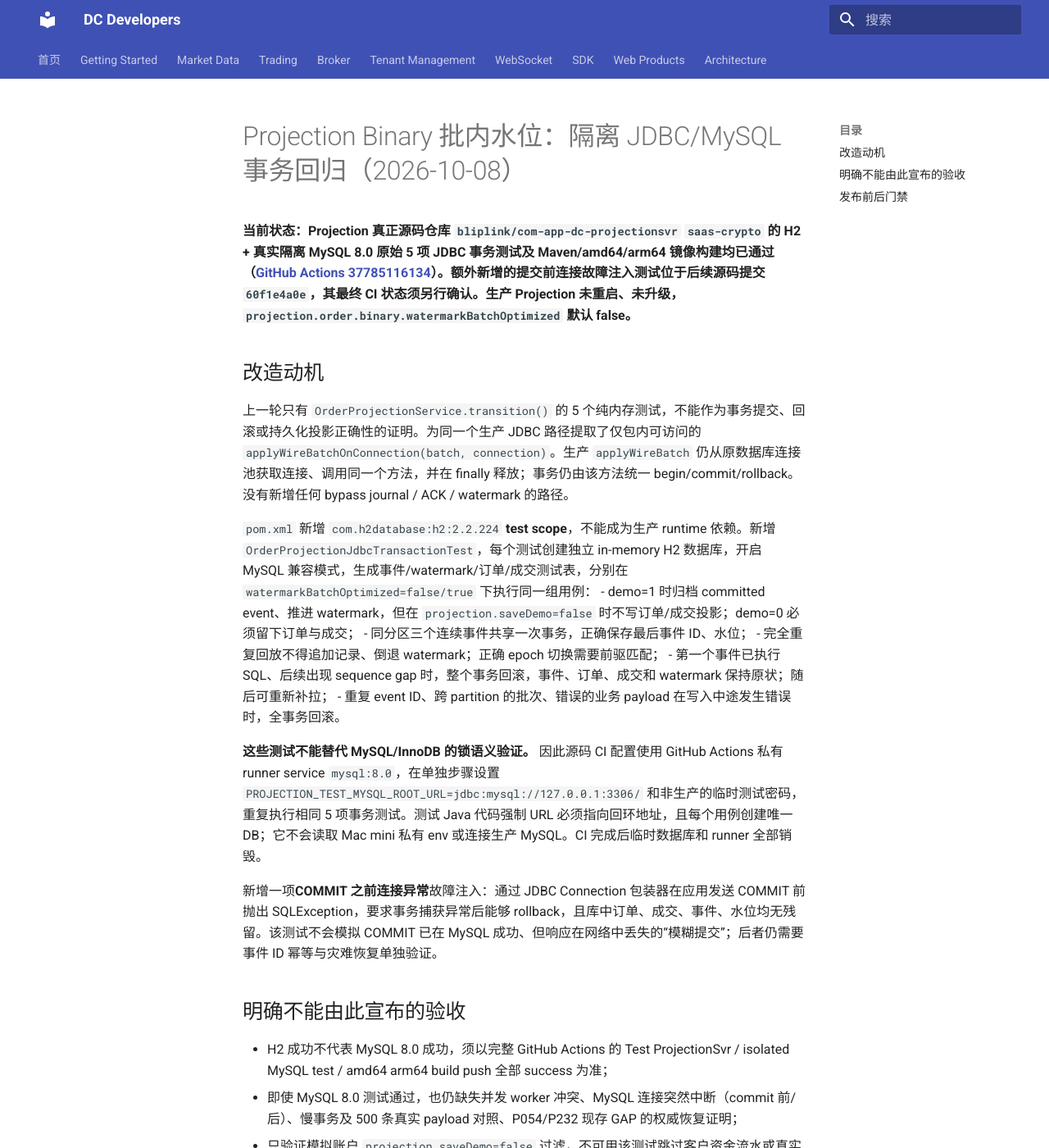
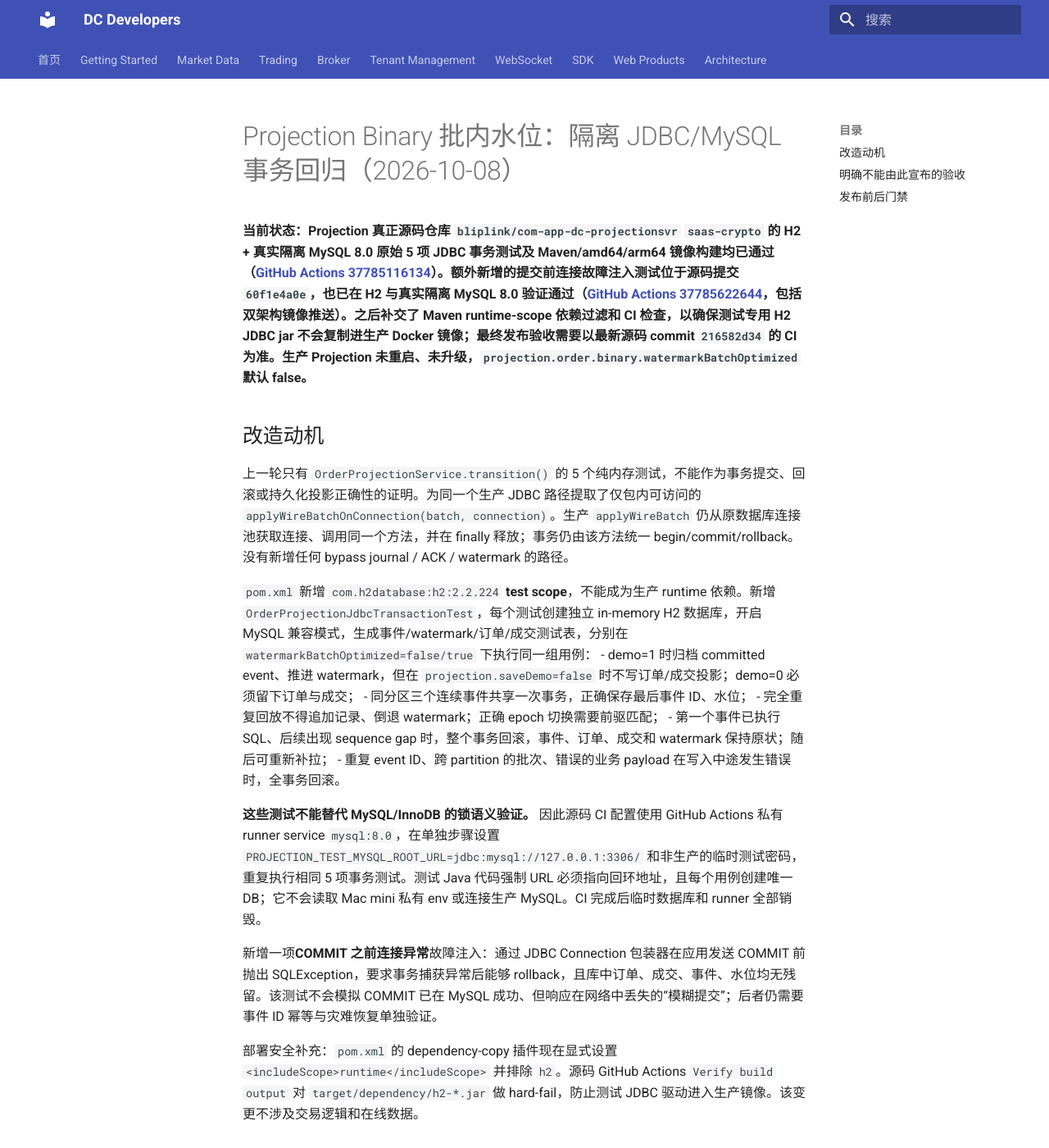
Before and after one commit to bliplink/dc-quant-deploy, an MkDocs documentation site: the page built from docs/PROJECTION_ISOLATED_TRANSACTION_REGRESSION_20261008.zh-CN.md, in a window 1280 px wide and 1400 px high. Shown: the whole window at 82% size. Built offline with MkDocs 1.6.1 and Material for MkDocs 9.7.7, drawn with Linux system fonts in a browser that asks for light colours.

Commit message:
docs(projection): record passed MySQL commit fault test and runtime-only packaging safeguard

```diff
--- a/docs/PROJECTION_ISOLATED_TRANSACTION_REGRESSION_20261008.zh-CN.md
+++ b/docs/PROJECTION_ISOLATED_TRANSACTION_REGRESSION_20261008.zh-CN.md
@@ -1,6 +1,6 @@
 # Projection Binary 批内水位：隔离 JDBC/MySQL 事务回归（2026-10-08）
 
-**当前状态：Projection 真正源码仓库 `bliplink/com-app-dc-projectionsvr` `saas-crypto` 的 H2 + 真实隔离 MySQL 8.0 原始 5 项 JDBC 事务测试及 Maven/amd64/arm64 镜像构建均已通过（[GitHub Actions 37785116134](https://github.com/bliplink/com-app-dc-projectionsvr/actions/runs/37785116134)）。额外新增的提交前连接故障注入测试位于后续源码提交 `60f1e4a0e`，其最终 CI 状态须另行确认。生产 Projection 未重启、未升级，`projection.order.binary.watermarkBatchOptimized` 默认 false。**
+**当前状态：Projection 真正源码仓库 `bliplink/com-app-dc-projectionsvr` `saas-crypto` 的 H2 + 真实隔离 MySQL 8.0 原始 5 项 JDBC 事务测试及 Maven/amd64/arm64 镜像构建均已通过（[GitHub Actions 37785116134](https://github.com/bliplink/com-app-dc-projectionsvr/actions/runs/37785116134)）。额外新增的提交前连接故障注入测试位于源码提交 `60f1e4a0e`，也已在 H2 与真实隔离 MySQL 8.0 验证通过（[GitHub Actions 37785622644](https://github.com/bliplink/com-app-dc-projectionsvr/actions/runs/37785622644)，包括双架构镜像推送）。之后补交了 Maven runtime-scope 依赖过滤和 CI 检查，以确保测试专用 H2 JDBC jar 不会复制进生产 Docker 镜像；最终发布验收需要以最新源码 commit `216582d34` 的 CI 为准。生产 Projection 未重启、未升级，`projection.order.binary.watermarkBatchOptimized` 默认 false。**
 
 ## 改造动机
 
@@ -17,6 +17,8 @@
 
 新增一项**COMMIT 之前连接异常**故障注入：通过 JDBC Connection 包装器在应用发送 COMMIT 前抛出 SQLException，要求事务捕获异常后能够 rollback，且库中订单、成交、事件、水位均无残留。该测试不会模拟 COMMIT 已在 MySQL 成功、但响应在网络中丢失的“模糊提交”；后者仍需要事件 ID 幂等与灾难恢复单独验证。
 
+部署安全补充：`pom.xml` 的 dependency-copy 插件现在显式设置 `<includeScope>runtime</includeScope>` 并排除 `h2`。源码 GitHub Actions `Verify build output` 对 `target/dependency/h2-*.jar` 做 hard-fail，防止测试 JDBC 驱动进入生产镜像。该变更不涉及交易逻辑和在线数据。
+
 ## 明确不能由此宣布的验收
 
 - H2 成功不代表 MySQL 8.0 成功，须以完整 GitHub Actions 的 Test ProjectionSvr / isolated MySQL test / amd64 arm64 build push 全部 success 为准；
```
